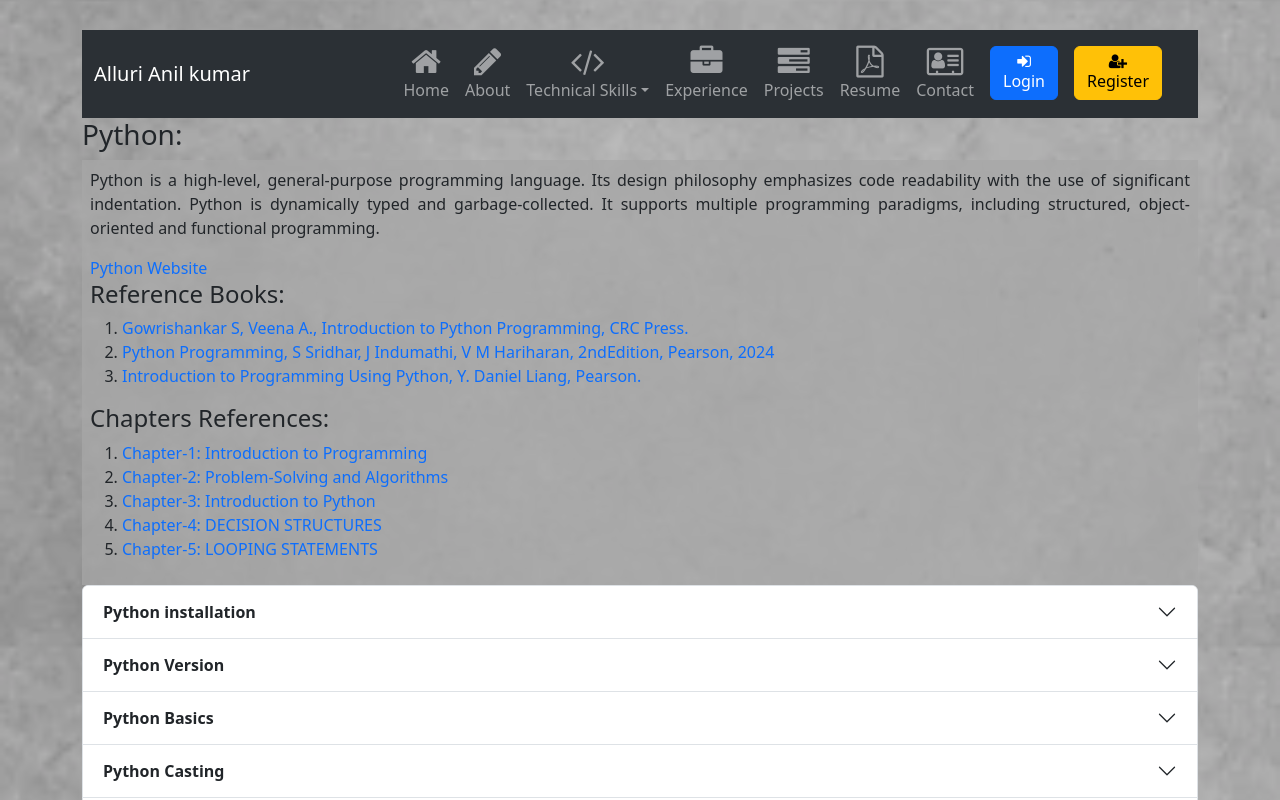
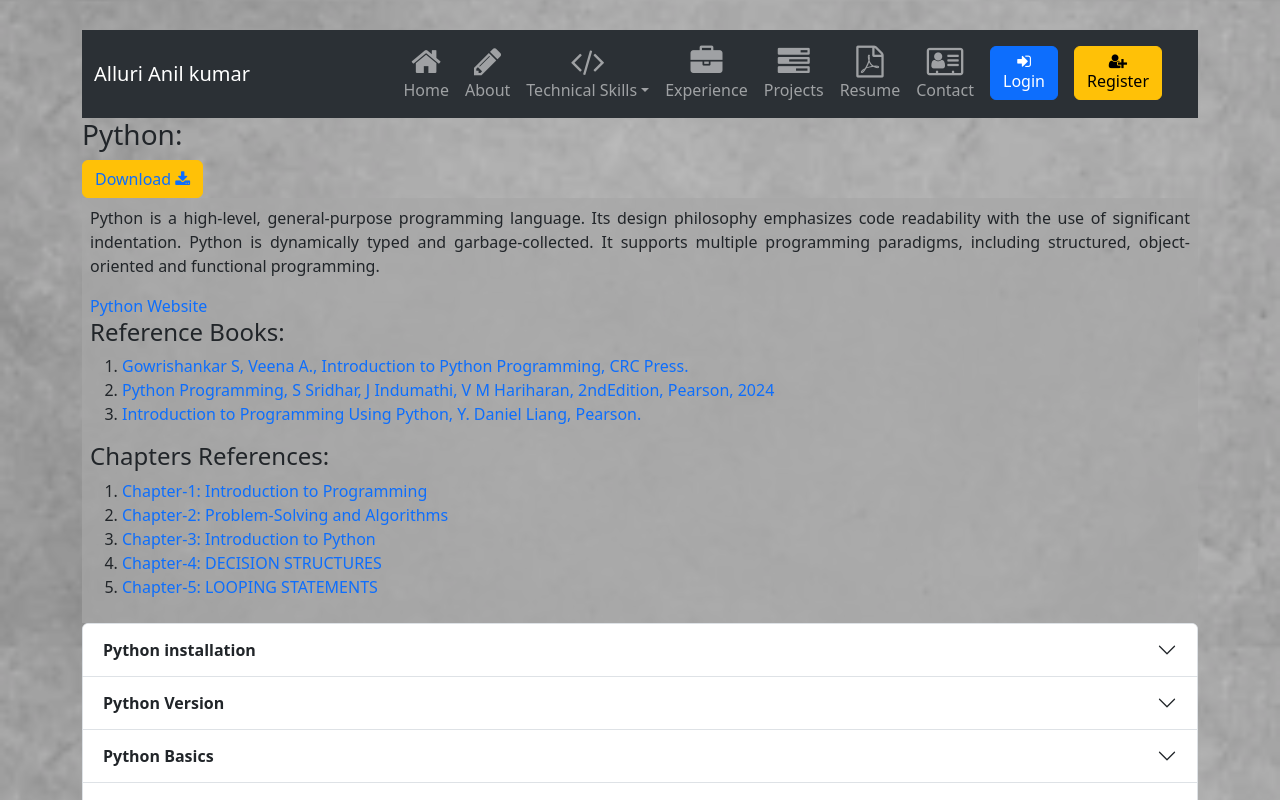
Before and after one commit to mekalamallikarjuna/mekalamallikarjuna.github.io, a React (Create React App) app: page /python in a window 1280 px wide. Shown: the top 800 px of the page. Built offline with nearby package versions, Linux system fonts and the light colour scheme.

Commit message:
updated the python file

```diff
--- a/src/programmings/python/Python.js
+++ b/src/programmings/python/Python.js
@@ -2,11 +2,26 @@
 import React from "react";
 import Accordion from "react-bootstrap/Accordion";
 import useDocumentTitle from "../../hooks/useDocumentTitle";
+import Row from "react-bootstrap/Row";
+import Col from "react-bootstrap/Col";
+import Button from "react-bootstrap/Button";
+
 const Python = () => {
   const [document_title, setDocumentTitle] = useDocumentTitle("ROR:Python");
   return (
     <>
       <h3>Python:</h3>
+      <Row>
+        <Col>
+          <div className="">
+            <Button title="Click to download now" variant="warning">
+              <a className="button" href="PYTHON.pdf" download="PYTHON.pdf">
+                Download <i className="fa fa-download" />
+              </a>
+            </Button>
+          </div>
+        </Col>
+      </Row>
       <div
         style={{
           background: "#a8a8a8ba",
```
Also changed, not shown: 1 other file (tests, documents, lock files or other folders).
